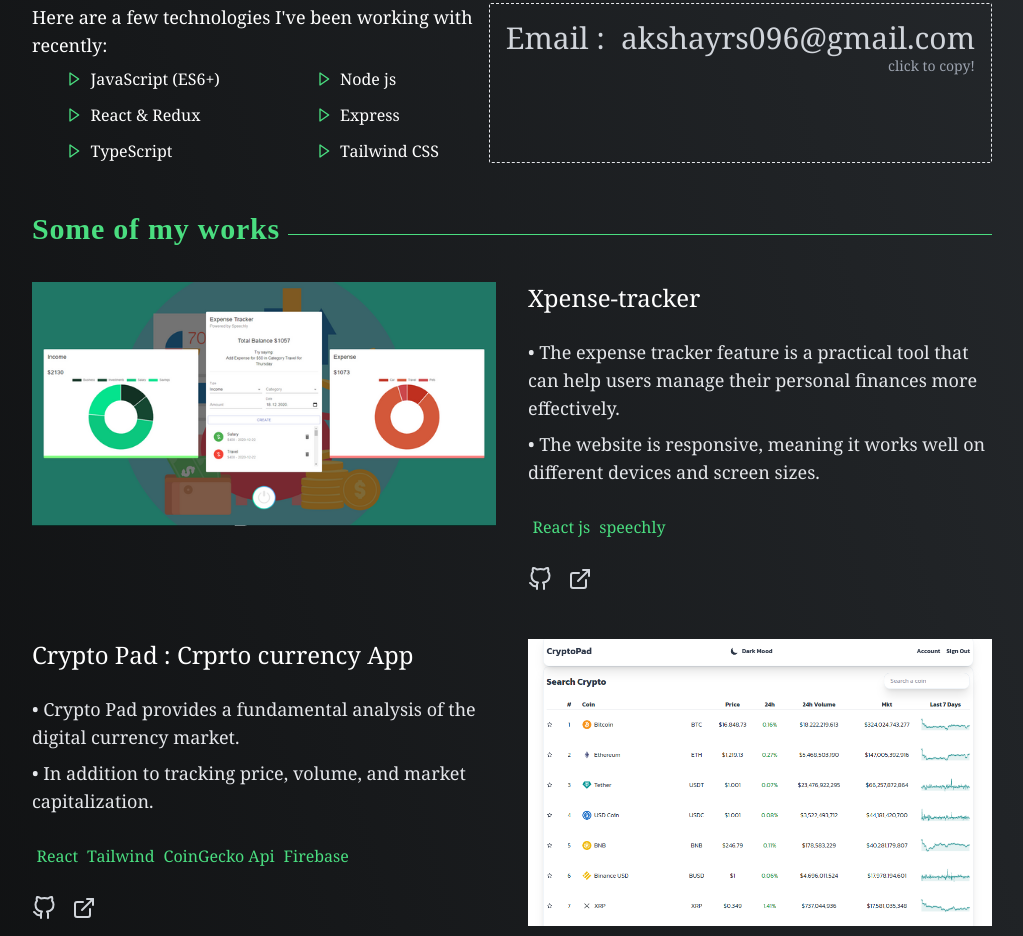
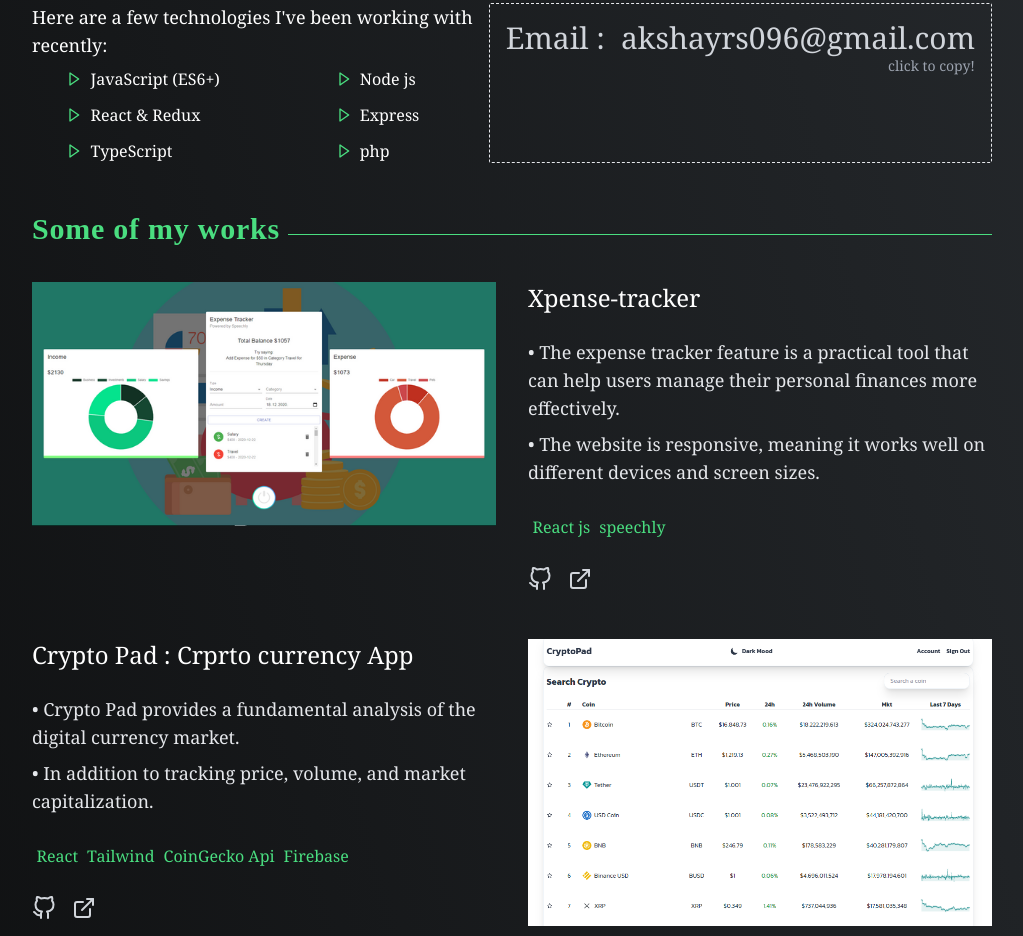
Before and after one commit to Akshay200228/Personal-Portfolio, a Next.js app: page / in a window 1280 px wide. Shown: the part 1000-1936 px from the top of the page, without its empty margins (128-1151 px from the left). Built offline with nearby package versions, Linux system fonts and the light colour scheme; a web font is replaced by a local one.

Commit message:
skills commit

```diff
--- a/src/components/cards/ExperienceCard.tsx
+++ b/src/components/cards/ExperienceCard.tsx
@@ -4,7 +4,7 @@
 import { BiRightArrow } from "react-icons/bi";
 import { fadeIn } from "@libs/variants";
 
-const ExperienceCard: FC<Experience> = ({ points, company, jobTitle, timeline }) => {
+const ExperienceCard: FC<Experience> = ({ points, jobTitle, timeline }) => {
   return (
     <motion.div variants={fadeIn()} initial="initial" animate="animate" className="flex flex-col ">
       <h3 className="text-xl">{jobTitle} </h3>
--- a/src/components/sections/AboutSection.tsx
+++ b/src/components/sections/AboutSection.tsx
@@ -52,7 +52,7 @@
                   </div>
                   <div className="flex items-center space-x-2">
                     <BiRightArrow className="text-green-400" />
-                    <span>Tailwind CSS </span>
+                    <span>php</span>
                   </div>
                 </div>
               </div>
```
